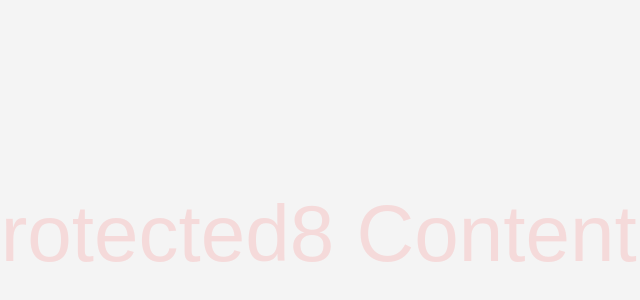
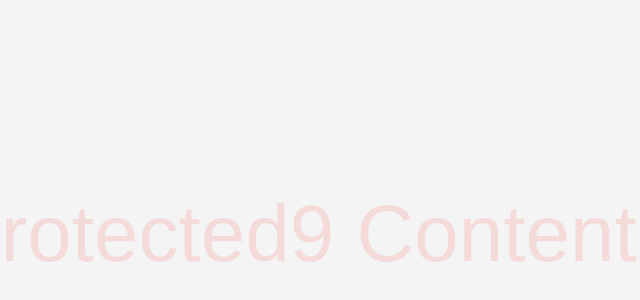
Before and after one commit to TurkiNawaf/e, a website with bundled scripts: page index.html in a window 1280 px wide. Shown: the part 166-466 px from the top of the page, 348-988 px from the left. Built offline with nearby package versions, Linux system fonts and the light colour scheme.

Commit message:
Update index.html

```diff
--- a/index.html
+++ b/index.html
@@ -38,7 +38,7 @@
 </head>
 <body>
     <div id="pdfViewer"></div>
-    <div class="watermark">Protected8 Content</div>
+    <div class="watermark">Protected9 Content</div>
     <script type="module" src="pdf.js"></script>
     <script type="module" src="pdf.worker.js"></script>
     <script>
```
